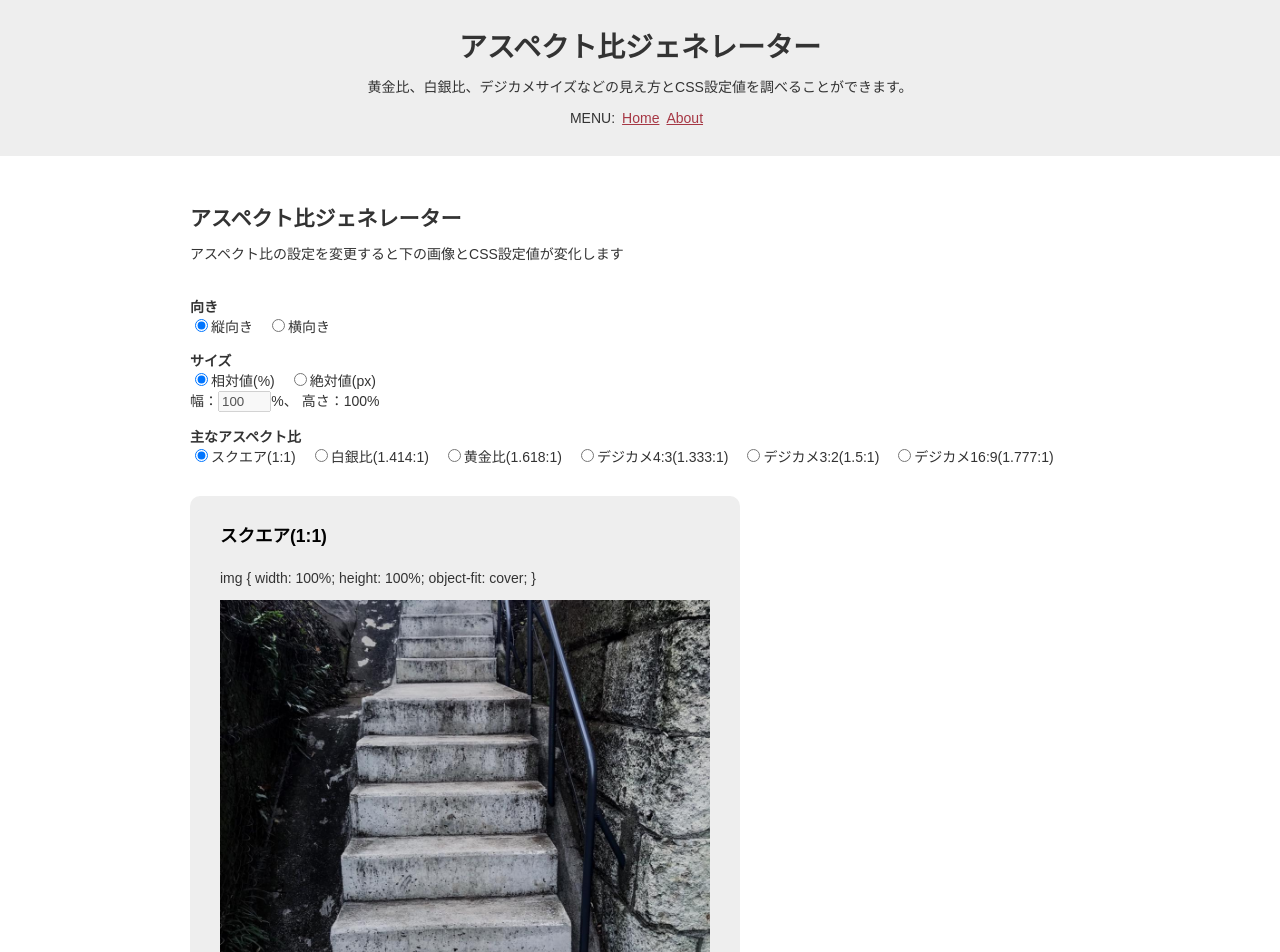
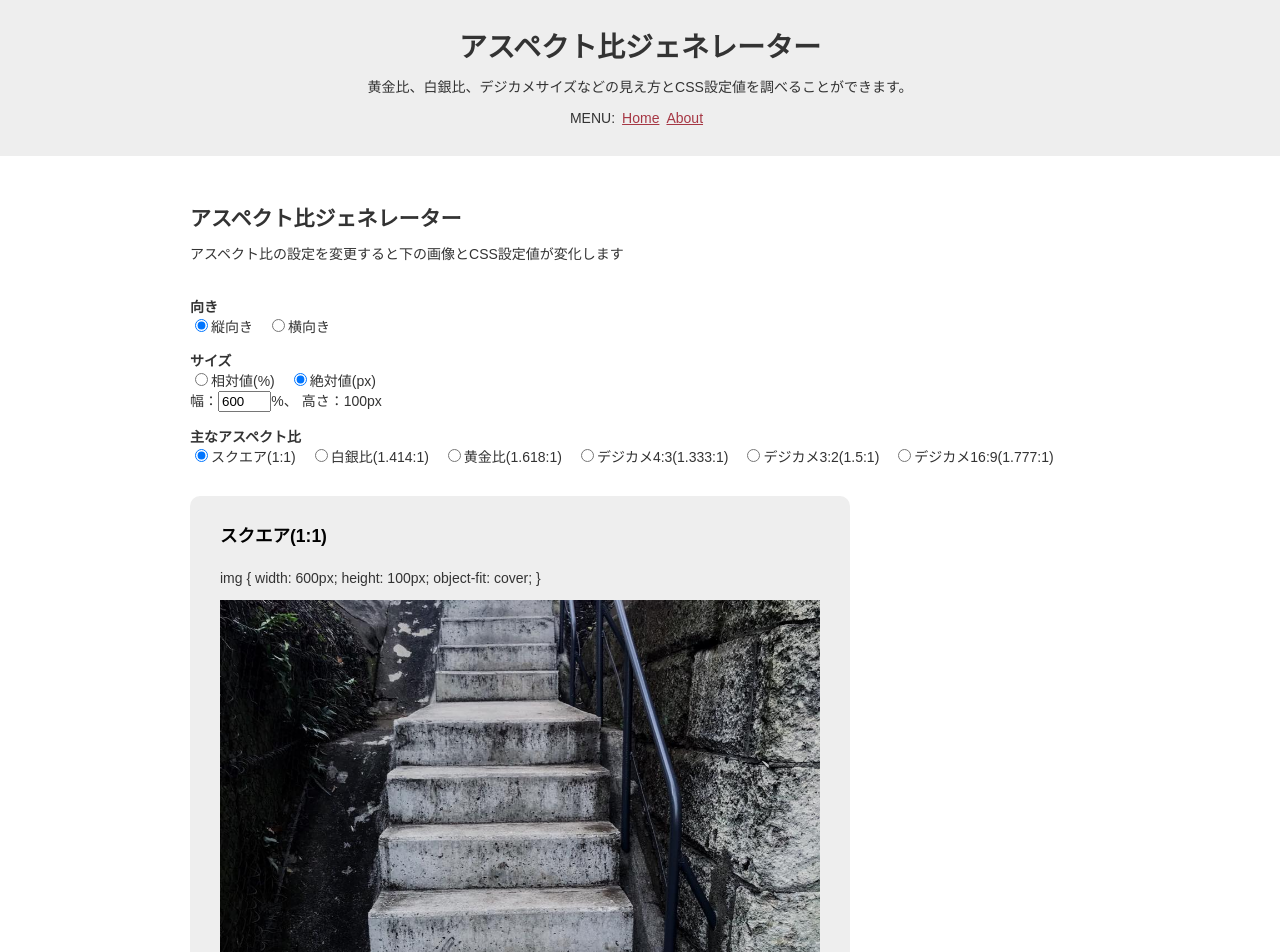
Before and after one commit to ryo-i/aspect-ratio-generator, a Next.js app: page / in a window 1280 px wide. Shown: the top 952 px of the page. Built offline with nearby package versions, Linux system fonts and the light colour scheme.

Commit message:
#1検証、幅可変設定

```diff
--- a/components/Inner.tsx
+++ b/components/Inner.tsx
@@ -1,5 +1,6 @@
 import React, { useState } from 'react';
 import styled from 'styled-components';
+import Data from '../data/data.json';
 
 
 // Style
@@ -51,9 +52,8 @@ const Example = styled.div`
 
 // Component
 function Inner() {
-  const [lineLength, setLineLength] = useState(35);
-  const [lineHeight, setLineHeight] = useState(1.75);
-  const [jumpRate, setJumpRate] = useState(2);
+  const [imageSize, setImageSize] = useState(Data.inner.size);
+  console.log('imageSize->' + imageSize);
 
 
   const useChangeValue = (e: React.ChangeEvent<HTMLInputElement>) => {
@@ -61,32 +61,13 @@ function Inner() {
     return changeValue;
   };
 
-  const ChangeLineLength = (e: React.ChangeEvent<HTMLInputElement>) => {
+  const ChangeImageSize = (e: React.ChangeEvent<HTMLInputElement>) => {
     const changeValue = useChangeValue(e);
-    setLineLength(changeValue);
+    setImageSize(changeValue);
   };
 
-  const ChangeLineHeight = (e: React.ChangeEvent<HTMLInputElement>) => {
-    const changeValue = useChangeValue(e);
-    setLineHeight(changeValue);
-  };
-
-  const ChangeJumpRate = (e: React.ChangeEvent<HTMLInputElement>) => {
-    const changeValue = useChangeValue(e);
-    setJumpRate(changeValue);
-  };
-
-
-  const pStyle = {
-    lineHeight: lineHeight + 'em'
-  };
-
-  const sectionStyle = {
-    maxWidth: lineLength + 'em'
-  };
-
-  const h2Style = {
-    fontSize: jumpRate + 'em'
+  const imgStyle = {
+    width: imageSize + 'px'
   };
 
 
@@ -105,10 +86,10 @@ function Inner() {
             サイズ
           </dt>
           <dd>
-            <label><input type="radio" name="size" value="相対値" defaultChecked />相対値(%)</label>
-            <label><input type="radio" name="size" value="絶対値" />絶対値(px)</label>
-            <div>幅：<input type="number" className="widthValue" defaultValue="100" min="1"　max="9999"　disabled /><span className="unit">%</span>、
-            高さ：<span className="heightValue">100</span><span className="unit">%</span></div>
+            <label><input type="radio" name="size" value="相対値" />相対値(%)</label>
+            <label><input type="radio" name="size" value="絶対値" defaultChecked />絶対値(px)</label>
+            <div>幅：<input type="number" className="widthValue" min="10"　max="2000" defaultValue={imageSize} onChange={ChangeImageSize} /><span className="unit">%</span>、
+            高さ：<span className="heightValue">100</span><span className="unit">px</span></div>
           </dd>
           <dt>
           主なアスペクト比
@@ -126,8 +107,8 @@ function Inner() {
       <Example>
         <section>
           <h2>スクエア(1:1)</h2>
-          <p>img {'{'} width: 100%; height: 100%; object-fit: cover; {'}'}</p>
-          <figure><img src="/kaidan.jpg"  style={sectionStyle}/></figure>
+          <p>img {'{'} width: {imageSize}px; height: 100px; object-fit: cover; {'}'}</p>
+          <figure><img src="/kaidan.jpg"  style={imgStyle}/></figure>
         </section>
       </Example>
     </div>
--- a/data/data.json
+++ b/data/data.json
@@ -6,20 +6,10 @@
         "title":"アスペクト比ジェネレーター",
         "text": "黄金比、白銀比、デジカメサイズなどの見え方とCSS設定値を調べることができます。"
     },
-    "main": {
-        "title":"メインページです",
-        "text": "メインページのテキストです。テキストですったらテキストです。"
-    },
-    "inner": [
-        {
-        "title": "CSS（文字色）",
-        "text": "CSSでタイトルの文字色変更。"
+    "inner": {
+        "size": 600,
+        "percent": 100
         },
-        {
-        "title": "JS（文字列）",
-        "text": "JSでテキストの文字列追加「<span class='hello'></span>」"
-        }
-    ],
     "footer": {
         "text": "©️ イイダリョウ"
     }
```
